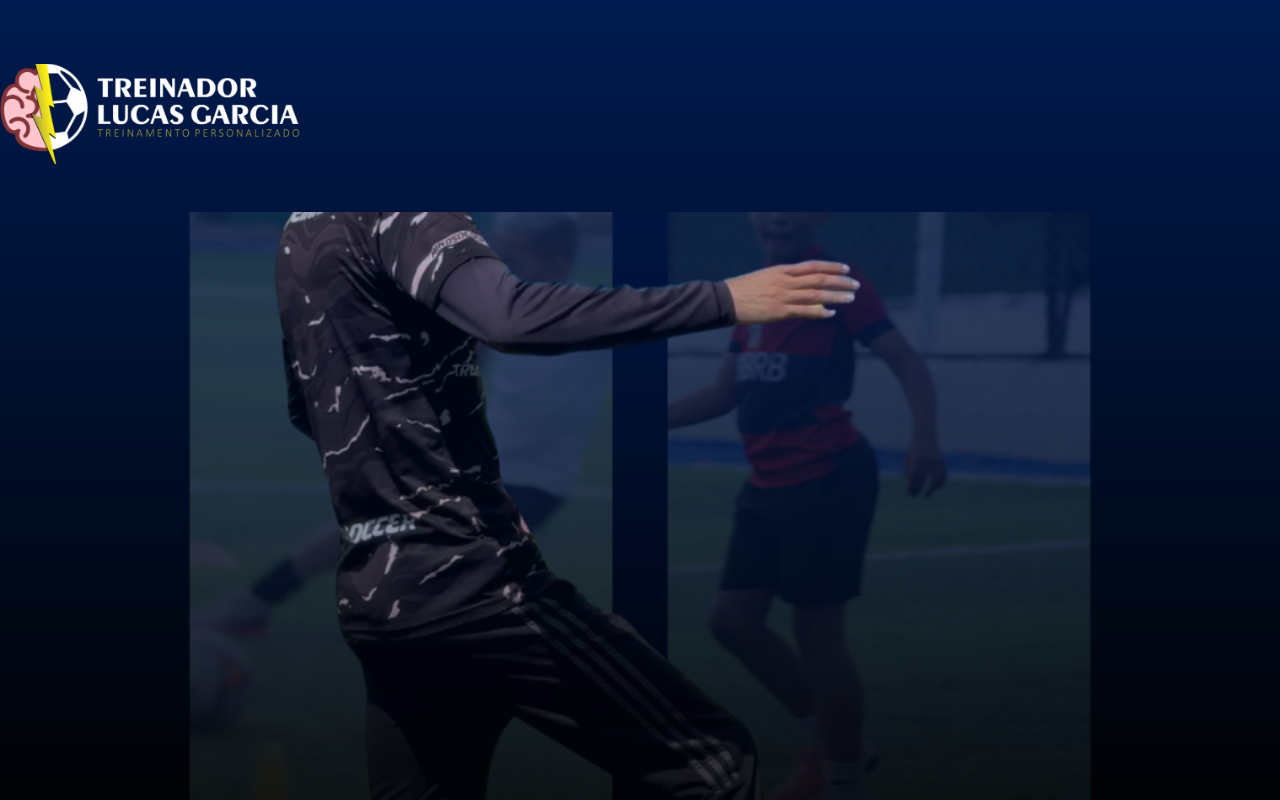
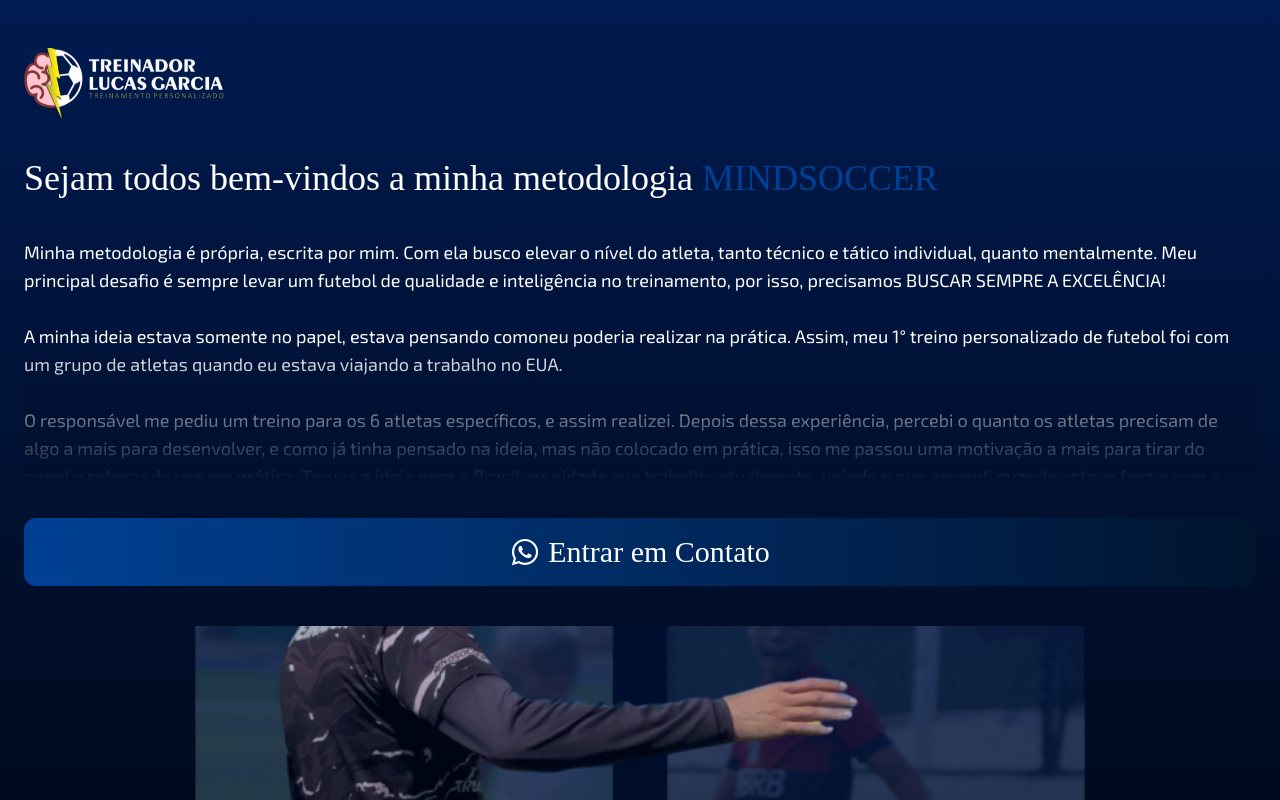
Before and after one commit to Zplinio18/landing-page-mindsoccer, a React (Vite) app: page / in a window 1280 px wide. Shown: the top 800 px of the page. Built offline with nearby package versions, Linux system fonts and the light colour scheme; a web font is replaced by a local one.

Commit message:
finalizando LP

```diff
--- a/src/components/templates/Box/BoxDefault.tsx
+++ b/src/components/templates/Box/BoxDefault.tsx
@@ -18,12 +18,12 @@ export function TemplateBoxDefault({
 }: TemplateBoxDefaultProps) {
   return (
     <Container.Flex className="mx-4 w-[680px] flex-col gap-8 laptop:mx-0">
-      <Container.Flex className="laptop-px-4 flex-col gap-4 rounded-xl border-t-4 border-secondary bg-gradient-to-b from-suport-100 to-suport-300 p-4 px-3 shadow-lg shadow-secondary laptop:p-8">
+      <Container.Flex className="laptop-px-4 animate-pulse-neon-fail flex-col gap-4 rounded-xl border-t-4 border-secondary bg-gradient-to-b from-suport-100 to-suport-300 p-4 px-3 shadow-[0_0_5px_#004094,0_0_10px_#004094,0_0_15px_#004094] laptop:p-8">
         <Container.Flex className="flex-col">
           <Text.Title className="text-3xl text-secondary laptop:text-5xl">
             {title}
           </Text.Title>
-          <Text.Title className="text-subtitle text-2xl laptop:text-4xl">
+          <Text.Title className="text-2xl text-subtitle laptop:text-4xl">
             {subtitle}
           </Text.Title>
         </Container.Flex>
--- a/src/index.css
+++ b/src/index.css
@@ -28,3 +28,77 @@
   .thin-scroll:hover {
     scrollbar-color: rgba(255,255,255,0.6) transparent;
   }
+
+  /* ====== Animações ====== */
+:root {
+  /* valores padrão — podes sobrescrever inline com --duration e --delay */
+  --anim-duration: 4000ms;
+  --anim-delay: 8ms;
+  --anim-ease: cubic-bezier(.2,.9,.2,1);
+}
+
+/* Fade in simples */
+@keyframes fadeIn {
+  from { opacity: 0; }
+  to   { opacity: 1; }
+}
+
+/* Slide in vindo da esquerda + fade */
+@keyframes slideLeftFade {
+  from {
+    opacity: 0;
+    transform: translateX(-16px);
+  }
+  to {
+    opacity: 1;
+    transform: translateX(0);
+  }
+}
+
+/* Slide in vindo da direita + fade */
+@keyframes slideRightFade {
+  from {
+    opacity: 0;
+    transform: translateX(16px);
+  }
+  to {
+    opacity: 1;
+    transform: translateX(0);
+  }
+}
+
+/* Classes utilitárias */
+.animate-fade-in {
+  animation-name: fadeIn;
+  animation-duration: var(--anim-duration);
+  animation-timing-function: var(--anim-ease);
+  animation-fill-mode: both;
+  animation-delay: var(--anim-delay);
+}
+
+.animate-slide-left-fade {
+  animation-name: slideLeftFade;
+  animation-duration: var(--anim-duration);
+  animation-timing-function: var(--anim-ease);
+  animation-fill-mode: both;
+  animation-delay: var(--anim-delay);
+}
+
+.animate-slide-right-fade {
+  animation-name: slideRightFade;
+  animation-duration: var(--anim-duration);
+  animation-timing-function: var(--anim-ease);
+  animation-fill-mode: both;
+  animation-delay: var(--anim-delay);
+}
+
+/* Respeitar preferências de movimento reduzido */
+@media (prefers-reduced-motion: reduce) {
+  .animate-fade-in,
+  .animate-slide-left-fade,
+  .animate-slide-right-fade {
+    animation: none !important;
+    opacity: 1 !important;
+    transform: none !important;
+  }
+}
--- a/src/sections/aboutmindsoccer.tsx
+++ b/src/sections/aboutmindsoccer.tsx
@@ -1,10 +1,14 @@
 import { Container } from "../components/base/Container";
 import mindSoccerImg from "../assets/images/mindsoccer.png";
 import logoImg from "../assets/images/logo.png";
+import { Text } from "../components/base/Text";
+import { TemplateText } from "../components/templates/Text";
+import texts from "../utils/texts";
+import { TemplateButton } from "../components/templates/Button";
 
 function AboutMindsoccer() {
   return (
-    <Container.Flex className="h-auto flex-col-reverse justify-between gap-4 bg-gradient-to-b from-primary to-black laptop:h-screen laptop:flex-row">
+    <Container.Flex className="h-auto flex-col-reverse justify-between gap-4 bg-gradient-to-b from-primary to-black px-2 pt-8 laptop:h-screen laptop:flex-row laptop:pt-0">
       <Container.Flex
         className="h-[80dvh] w-full bg-cover bg-center laptop:h-screen laptop:w-[70%]"
         style={{
@@ -13,15 +17,27 @@ function AboutMindsoccer() {
       >
         <></>
       </Container.Flex>
-      <Container.Flex className="flex-col justify-center py-16 pb-8 laptop:h-screen laptop:w-[80vw]">
+      <Container.Flex className="flex-col justify-center gap-10 px-4 pt-4 laptop:h-screen laptop:w-[80vw]">
         <Container.Flex
-          className="h-[100px] w-[300px] bg-cover bg-center"
+          className="animate-slide-left-fade h-[70px] w-[200px] bg-cover bg-center laptop:h-[100px] laptop:w-[300px]"
           style={{
             backgroundImage: `url(${logoImg})`,
           }}
         >
           <></>
         </Container.Flex>
+        <Text.Title className="animate-slide-left-fade text-4xl text-white laptop:text-6xl">
+          Sejam todos bem-vindos a minha metodologia{" "}
+          <span className="text-secondary">MINDSOCCER</span>
+        </Text.Title>
+        <TemplateText.Block
+          text={texts.mindsoccer.text.replaceAll("/n/n", "<br/> <br/>")}
+          className="animate-slide-right-fade"
+        />
+        <TemplateButton.Link
+          link="https://wa.me/5532984596559?text=Olá%20Lucas%2C%20gostaria%20de%20saber%20mais%20sobre%20a%20metodologia%20Minsoccer!%20⚽"
+          className="animate-slide-left-fade mb-6 py-4 text-3xl laptop:w-[400px] laptop:text-4xl"
+        ></TemplateButton.Link>
       </Container.Flex>
     </Container.Flex>
   );
--- a/src/sections/customtraining.tsx
+++ b/src/sections/customtraining.tsx
@@ -5,13 +5,13 @@ import texts from "../utils/texts";
 
 function CustomTraining() {
   return (
-    <Container.Flex className="h-auto flex-col justify-between gap-4 bg-black laptop:h-screen laptop:flex-row">
+    <Container.Flex className="h-auto flex-col justify-between bg-black laptop:h-screen laptop:flex-row laptop:gap-4">
       <Container.Flex className="items-center justify-center pb-8 laptop:h-screen laptop:w-[60vw]">
         <TemplateBox.Default
           title={texts.customTraining.title}
           subtitle={texts.customTraining.description}
           text={texts.customTraining.text}
-          dialogLink="https://wa.me/553284596559?text=Olá%20Lucas%2C%20gostaria%20de%20saber%20mais%20sobre%20seu%20treinamento%20personalizado!"
+          dialogLink="https://wa.me/5532984596559?text=Olá%20Lucas%2C%20gostaria%20de%20saber%20mais%20sobre%20seu%20treinamento%20personalizado!%20⚽"
         />
       </Container.Flex>
       <Container.Flex
--- a/src/sections/mentaltraining.tsx
+++ b/src/sections/mentaltraining.tsx
@@ -26,7 +26,7 @@ function MentalTraining() {
           title={texts.mentalTraining.title}
           subtitle={texts.mentalTraining.description}
           text={texts.mentalTraining.text}
-          dialogLink="https://wa.me/553284596559?text=Olá%20Lucas%2C%20gostaria%20de%20saber%20mais%20sobre%20seu%20treinamento%20personalizado!"
+          dialogLink="https://wa.me/5532984596559?text=Olá%20Lucas%2C%20gostaria%20de%20saber%20mais%20sobre%20seu%20treinamento%20mental!%20🧠⚽"
         />
       </Container.Flex>
     </Container.Flex>
--- a/tailwind.config.js
+++ b/tailwind.config.js
@@ -24,6 +24,37 @@ export default {
         kaisei: ['"Kaisei Tokumin"', "sans‑serif"],
         exo2: ['"Exo 2"', "sans‑serif"],
       },
+      animation: {
+        "pulse-neon-fail": "pulse-neon-fail 4s infinite steps(1,end)",
+      },
+      keyframes: {
+        "pulse-neon-fail": {
+          "0%": {
+            boxShadow: "0 0 5px #004094, 0 0 10px #004094, 0 0 15px #004094",
+          },
+          "1.5%": { boxShadow: "none" },
+          "3.33%": {
+            boxShadow: "0 0 5px #004094, 0 0 10px #004094, 0 0 15px #004094",
+          },
+          "7.40%": { boxShadow: "none" },
+          "8.33%": {
+            boxShadow: "0 0 5px #004094, 0 0 10px #004094, 0 0 15px #004094",
+          },
+          "18%": {
+            boxShadow: "0 0 5px #004094, 0 0 10px #004094, 0 0 15px #004094",
+          },
+          "19%": { boxShadow: "none" },
+          "22%": {
+            boxShadow: "0 0 5px #004094, 0 0 10px #004094, 0 0 15px #004094",
+          },
+          "33.33%": {
+            boxShadow: "0 0 5px #004094, 0 0 10px #004094, 0 0 15px #004094",
+          },
+          "100%": {
+            boxShadow: "0 0 5px #004094, 0 0 10px #004094, 0 0 15px #004094",
+          },
+        },
+      },
     },
   },
   plugins: [],
```
Also changed, not shown: 2 other files (tests, documents, lock files or other folders).
